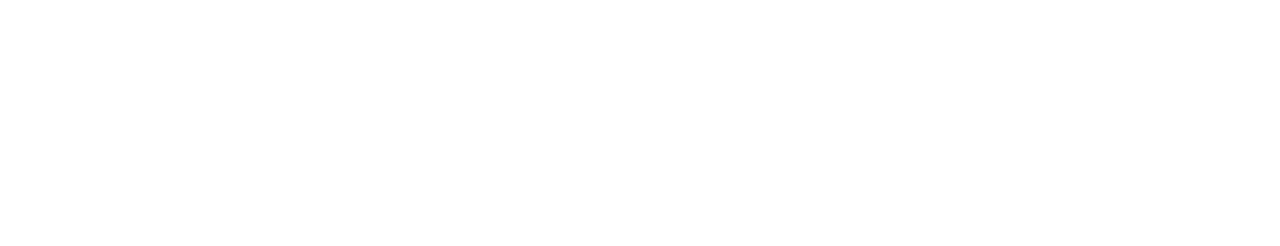
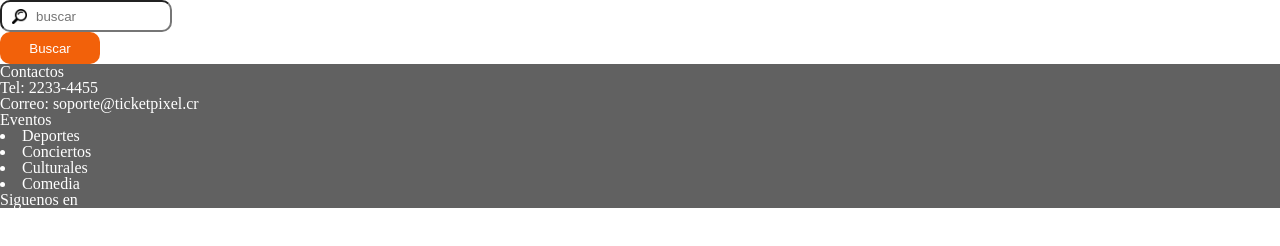
Before and after one commit to jackeline-villalobos/proyecto-software, a plain HTML site: page ejemplo.html in a window 1280 px wide. Drawn offline with Linux system fonts and the light colour scheme.

Commit message:
General.css actualizacion
Se agrego al general.css:
-boton: con colores y hover
-input: con lupa y texto, tipo search
-footer: falta arreglar forma y logo

```diff
--- a/css/general.css
+++ b/css/general.css
@@ -5,3 +5,50 @@
 #FFFFFF Blanco
 #000000 Negro
 */
+
+input {
+    height: 32px;
+    width: 172px;
+    border-radius: 10px;
+    background-image: url("../imagenes/imagenes_generales/64673.png");
+    background-position: 10px 7px;
+    background-size: 15px 15px;
+    background-repeat: no-repeat;
+    padding-left: 34px;
+}
+
+button {
+    height: 32px;
+    width: 100px;
+    border-radius: 10px;
+    background-color: #F2610A;
+    border: none;
+    color: #FFFFFF;
+    display: flex;
+    align-items: center;
+    justify-content: center;
+}
+
+button:hover {
+    height: 32px;
+    width: 100px;
+    border-radius: 10px;
+    background-color: #1EBB2D;
+    border: none;
+    color: #FFFFFF;
+    display: flex;
+    align-items: center;
+    justify-content: center;
+    margin-top: 2px;
+    margin-left: 1px;
+}
+
+footer {
+    display: flow-root;
+    background-color: #616161;
+    color: #FFFFFF;
+}
+
+footer i {
+    color: #FFFFFF;
+}
--- a/ejemplo.html
+++ b/ejemplo.html
@@ -1,10 +1,44 @@
 <html>
+
 <head>
     <link rel="stylesheet" href="css/reset.css">
     <link rel="stylesheet" href="css/general.css">
     <title>Ejemplo</title>
 </head>
+
 <body>
+    <label for="search"></label>
+    <input type="search" id="search" placeholder="buscar">
 
+    <div>
+        <button type="button">Buscar</button>
+    </div>
+    <footer>
+
+        <div>
+
+        </div>
+        <div>
+            <h3>Contactos</h3>
+            <p>Tel: 2233-4455</p>
+            <p>Correo: soporte@ticketpixel.cr</p>
+        </div>
+        <div>
+            <h3>Eventos</h3>
+            <li>Deportes</li>
+            <li>Conciertos</li>
+            <li>Culturales</li>
+            <li>Comedia</li>
+        </div>
+        <div>
+            <h3>Siguenos en</h3>
+            <ul>
+                <i class="fab fa-facebook"></i>
+                <i class="fab fa-instagram"></i>
+                <i class="fab fa-twitter"></i>
+            </ul>
+        </div>
+    </footer>
 </body>
+
 </html>
```
Also changed, not shown: imagenes/imagenes_generales/64673.png (renamed from imagenes/imagenes generales/64673.png). Lines whose indentation alone changed are shown as unchanged.
